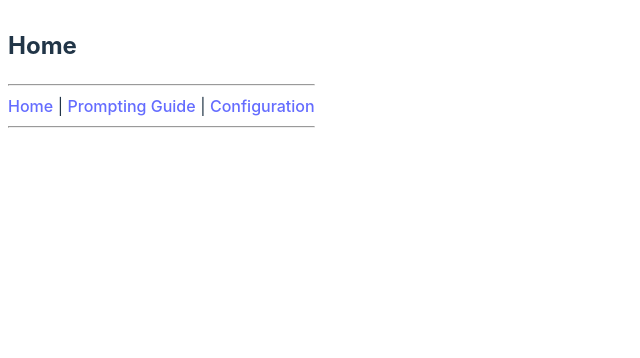
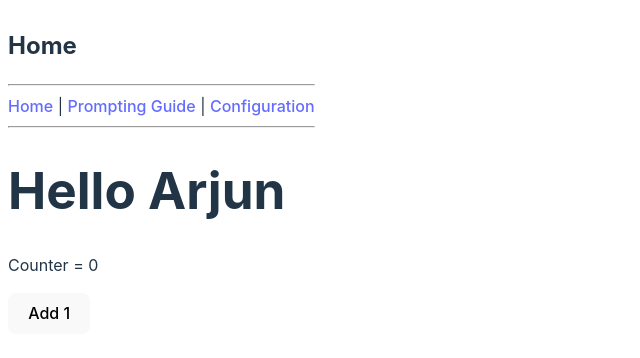
Before and after one commit to arjuns05/intern-training-jun-2024-as, a React (Vite) app in the folder frontend/: page / in a window 1280 px wide. Shown: the top 358 px of the page, without its empty margins (0-640 px from the left). Built offline with nearby package versions, Linux system fonts and the light colour scheme.

Commit message:
add counter

```diff
--- a/frontend/src/App.jsx
+++ b/frontend/src/App.jsx
@@ -1,3 +1,6 @@
+import { useState } from 'react';
+
+
 import {
   BrowserRouter,
   Routes,
@@ -31,11 +34,40 @@ function NavBar() {
   );
 }
 
+function Greeter(props) {
+  return (
+    <h1>
+      Hello {props.name}
+    </h1>
+  )
+}
+
+function Counter() {
+  const [count, setCount] = useState(0)
+  function increment() {
+    console.log(count)
+    setCount((c) => c + 1);
+    console.log(count)
+  }
+  return (
+    <>
+      <p>Counter = {count} </p>
+
+      <button onClick={increment}>
+        Add 1
+      </button>
+    </>
+  )
+
+}
 function Home() {
   return (
     <div>
       <h2>Home</h2>
       <NavBar />
+      <Greeter name="Arjun" />
+      <Counter>
+      </Counter>
     </div>
   );
 }
```
